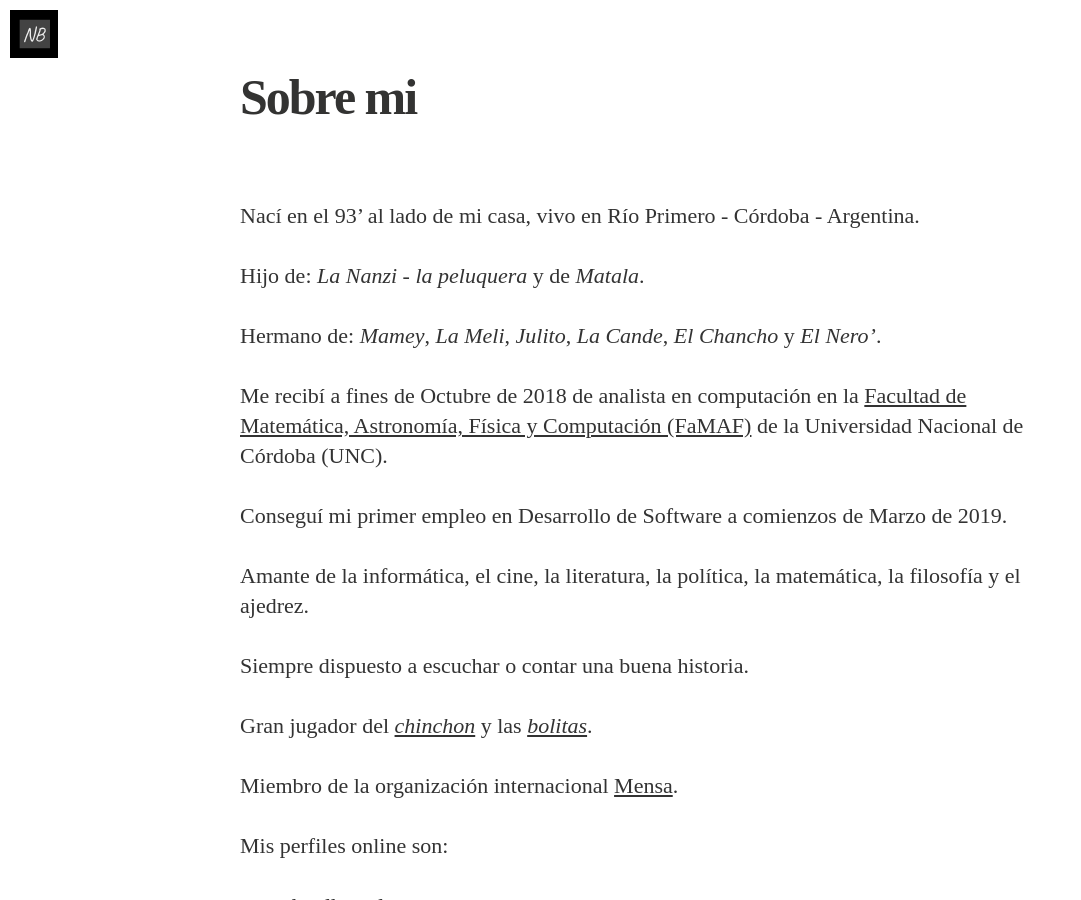
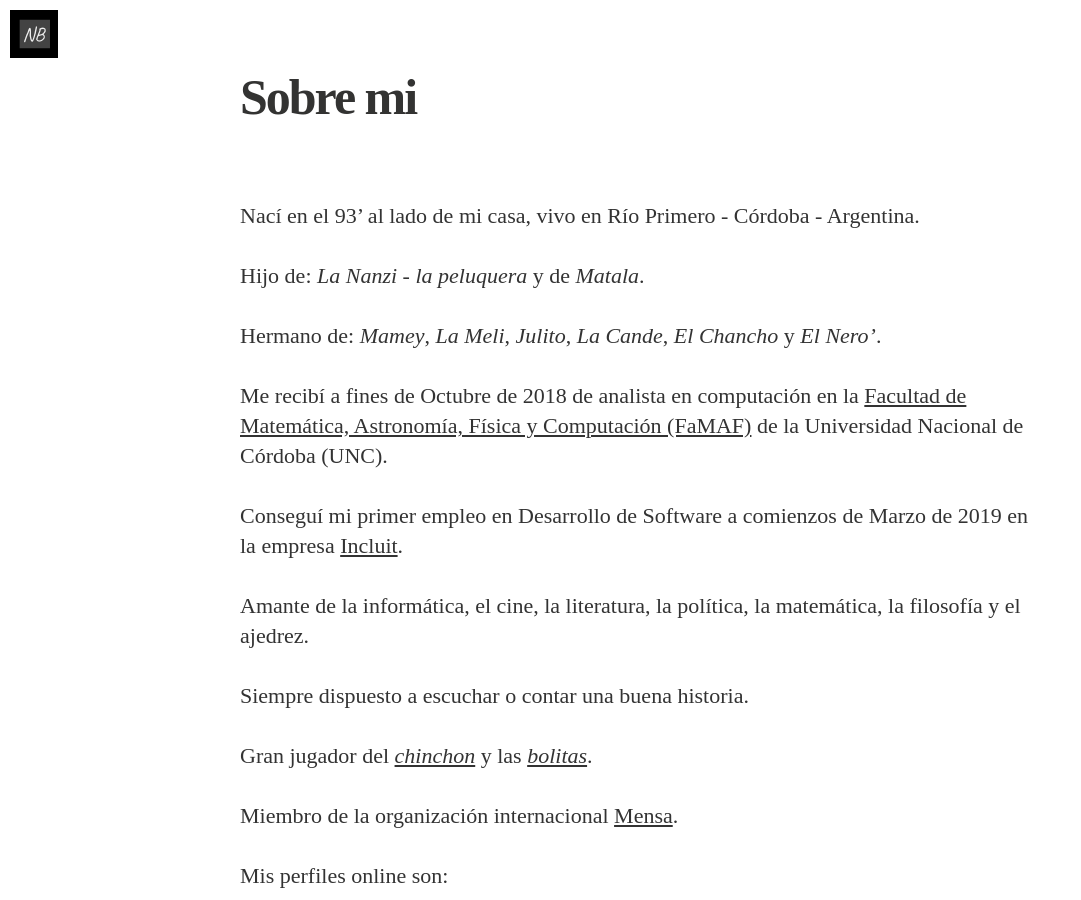
Before and after one commit to nahuelbrandan/nahuelbrandan.github.io, a Jekyll site: the page built from about.md, in a window 1280 px wide and 900 px high. Shown: the whole window, without its empty margins (0-1081 px from the left). Built offline with Jekyll 4.4.1, drawn with Linux system fonts in a browser that asks for light colours; cached includes are drawn as plain includes; nearby versions of some CDN libraries; some web fonts are replaced.

Commit message:
mejora en la info

```diff
--- a/about.md
+++ b/about.md
@@ -12,7 +12,7 @@ Hermano de: *Mamey*, *La Meli*, *Julito*, *La Cande*, *El Chancho* y *El Nero'*.
 
 Me recibí a fines de Octubre de 2018 de analista en computación en la [Facultad de Matemática, Astronomía, Física y Computación (FaMAF)](http://www.famaf.unc.edu.ar/) de la Universidad Nacional de Córdoba (UNC).
 
-Conseguí mi primer empleo en Desarrollo de Software a comienzos de Marzo de 2019.
+Conseguí mi primer empleo en Desarrollo de Software a comienzos de Marzo de 2019 en la empresa [Incluit](https://incluit.com/).
 
 Amante de la informática, el cine, la literatura, la política, la matemática, la filosofía y el ajedrez.
 
```
Also changed, not shown: _posts/2019-01-30-el-problema-de-la-distribucion-de-claves-criptograficas.md (+1 -1 lines).
